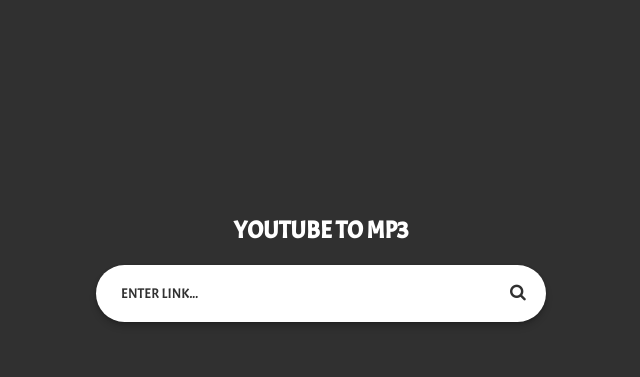
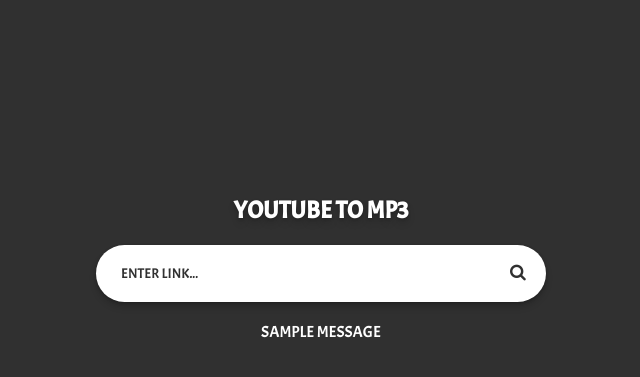
Before and after one commit to morrispetris/Youtube-to-MP3, a Flask app: page / in a window 1280 px wide. Shown: the part 132-509 px from the top of the page, without its empty margins (319-959 px from the left). Run offline with Flask 2, Linux system fonts and the light colour scheme; one stand-in notice (Sample message) is shown.

Commit message:
Går att ladda ner

```diff
--- a/app.py
+++ b/app.py
@@ -17,9 +17,21 @@
     with youtube_dl.YoutubeDL(information) as music:
         music.download([link])
 
-@app.route("/")
+@app.route("/", methods=['POST', 'GET'])
 def index():
-    return render_template("index.html")
+
+    if request.method == "POST":
+
+        try:
+            downloadYT(request.form['link'])
+            flash('COMPLETED!', 'done')
+        except:
+            flash('FAILED!', 'error')
+
+        return redirect(url_for("index"))
+
+    else:
+        return render_template("index.html")
 
 if __name__ == '__main__':
     app.run(debug=True)
--- a/static/CSS/style.css
+++ b/static/CSS/style.css
@@ -4,10 +4,17 @@
   box-sizing: border-box;
 }
 
+p {
+  color: white;
+  margin: 20px 0 0 0;
+  text-align: center;
+}
+
 h2 {
   text-align: center;
   color: white;
   margin: 0 0 20px 0;
+  text-shadow: 0 5px 7px rgba(0,0,0,0.16), 0 1px 3px rgba(0,0,0,0.23);
 }
 
 body {
@@ -74,4 +81,7 @@
   input[type="text"] {
     width: 100%;
   }
+  h2 {
+    font-size: 20px;
+  }
 }
--- a/templates/index.html
+++ b/templates/index.html
@@ -1,24 +1,32 @@
 <!DOCTYPE HTML>
 <html lang="en">
+
   <head>
       <meta charset="utf-8">
       <meta name="viewport" content="width=device-width, initial-scale=1.0">
       <link rel="stylesheet" type="text/css" href="{{ url_for('static', filename='CSS/style.css') }}">
       <link rel="stylesheet" href="https://cdnjs.cloudflare.com/ajax/libs/font-awesome/4.7.0/css/font-awesome.min.css">
+      <link rel="icon" href="https://cdn3.iconfinder.com/data/icons/social-media-black-white-1/1024/youtube-512.png">
       <title> YTDwnldr </title>
   </head>
 
   <body>
-
     <h2> Youtube to mp3 </h2>
 
-      <form id="form" action="/action_page.php">
+      <form id="form" action="/" method="POST">
         <div>
-          <input type="text" placeholder="Enter link..." name="link">
+          <input id="link" type="text" placeholder="Enter link..." name="link">
           <button type="submit"><i class="fa fa-search"></i></button>
         </div>
       </form>
 
+      {% with messages = get_flashed_messages(with_categories=true) %}
+        {% if messages %}
+          {% for category, message in messages %}
+            <p class="{{ category }}"> {{ message }} </p>
+          {% endfor %}
+        {% endif %}
+      {% endwith %}
   </body>
 
 </html>
```
